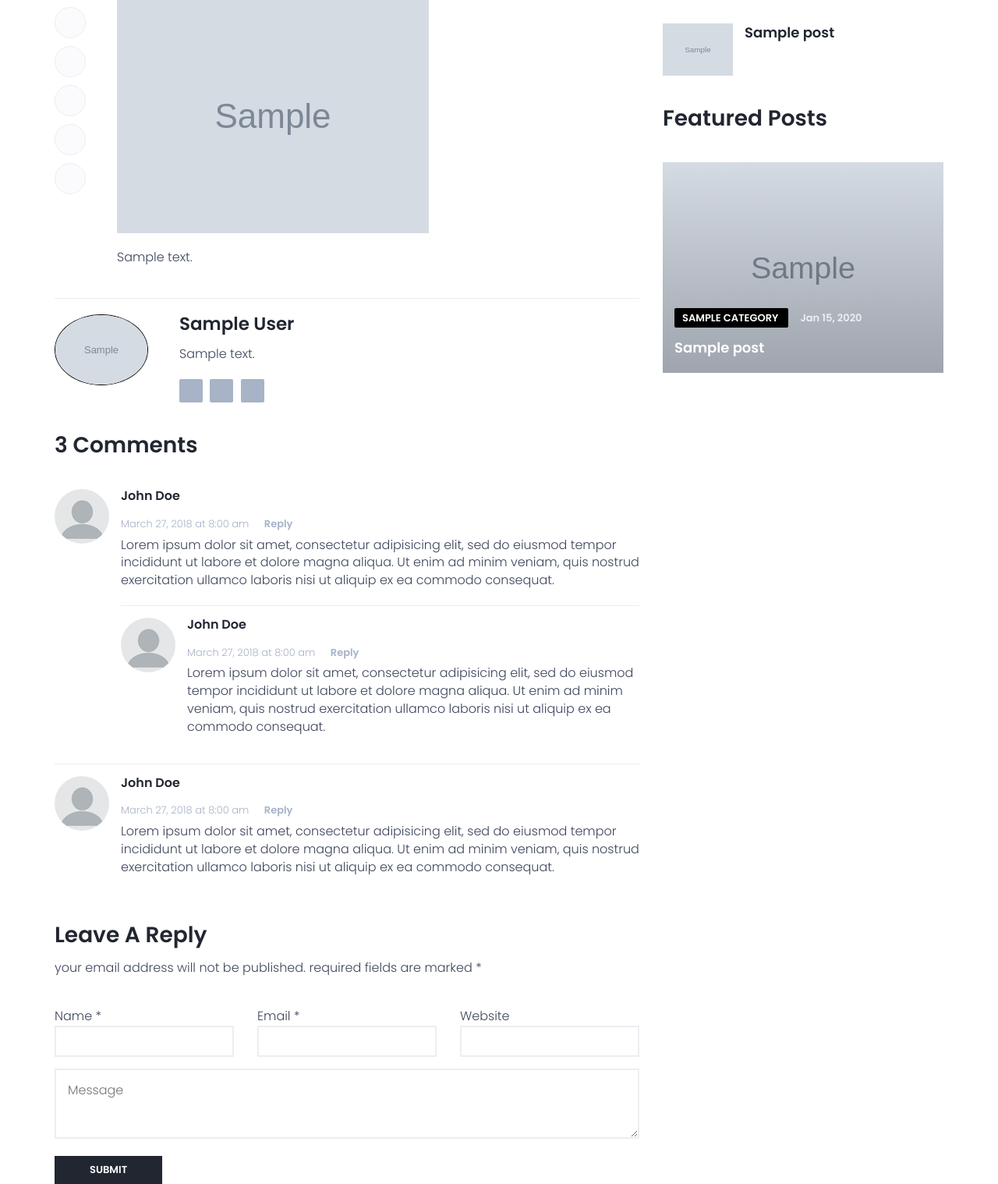
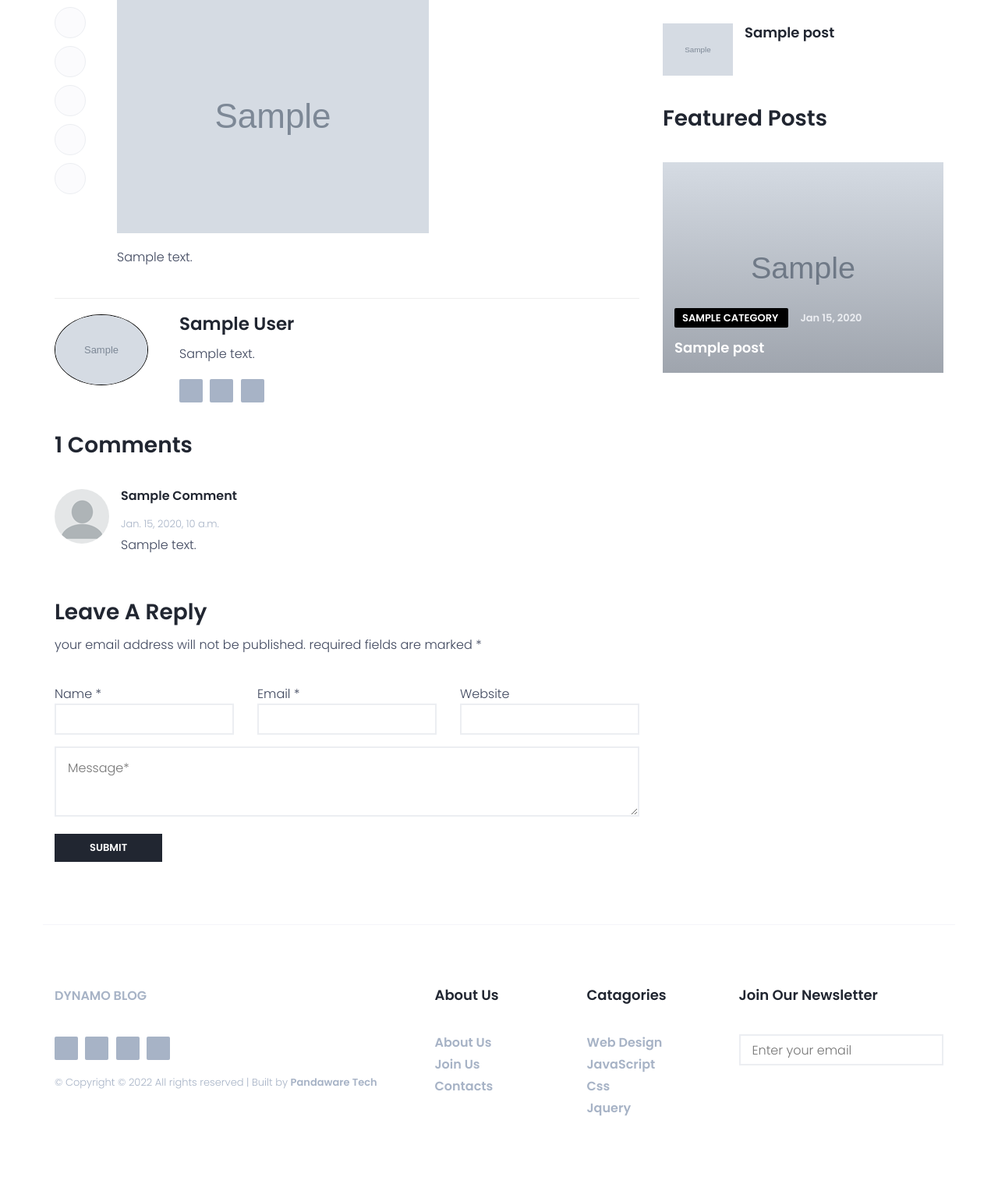
Before and after one commit to Pandaware-Tech/Dynamo-Blogger, a Django app: a page that uses dynamo_blogger/templates/blog/blog-post.html in a window 1280 px wide. Shown: the part 151-1669 px from the top of the page at 78% size. After the commit the page ends 1582 px from the top, so only its background shows below. Run offline with Django 4.2, Linux system fonts and the light colour scheme; tables that the repository leaves empty hold one stand-in row (values such as "Sample post"); grey boxes marked "Sample" are stand-in pictures; some libraries are stand-ins or nearby versions.

Commit message:
Comment feature works on blog post page

```diff
--- a/dynamo_blogger/templates/blog/blog-post.html
+++ b/dynamo_blogger/templates/blog/blog-post.html
@@ -62,26 +62,26 @@
 
 				<div class="section-row">
 					<div class="section-title">
-						<h2>3 Comments</h2>
+						<h2>{{ post.get_number_of_comments }} Comments</h2>
 					</div>
 					<div class="post-comments">
 
+						{% for comment in comments %}
 						<div class="media">
 							<div class="media-left">
 								<img class="media-object" src="{% static 'img/avatar.png' %}" alt="">
 							</div>
 							<div class="media-body">
 								<div class="media-heading">
-									<h4>John Doe</h4>
-									<span class="time">March 27, 2018 at 8:00 am</span>
-									<a href="#" class="reply">Reply</a>
+									<h4>{{ comment.name }}</h4>
+									<span class="time">{{ comment.date_created }}</span>
+									{% comment %} <a href="#" class="reply">Reply</a> {% endcomment %}
 								</div>
-								<p>Lorem ipsum dolor sit amet, consectetur adipisicing elit, sed do eiusmod tempor
-									incididunt ut labore et dolore magna aliqua. Ut enim ad minim veniam, quis
-									nostrud exercitation ullamco laboris nisi ut aliquip ex ea commodo consequat.
+								<p>
+									{{ comment.message }}
 								</p>
 
-								<div class="media">
+								{% comment %} <div class="media">
 									<div class="media-left">
 										<img class="media-object" src="{% static 'img/avatar.png' %}" alt="">
 									</div>
@@ -96,28 +96,11 @@
 											veniam, quis nostrud exercitation ullamco laboris nisi ut aliquip ex ea
 											commodo consequat.</p>
 									</div>
-								</div>
+								</div> {% endcomment %}
 
 							</div>
 						</div>
-
-
-						<div class="media">
-							<div class="media-left">
-								<img class="media-object" src="{% static 'img/avatar.png' %}" alt="">
-							</div>
-							<div class="media-body">
-								<div class="media-heading">
-									<h4>John Doe</h4>
-									<span class="time">March 27, 2018 at 8:00 am</span>
-									<a href="#" class="reply">Reply</a>
-								</div>
-								<p>Lorem ipsum dolor sit amet, consectetur adipisicing elit, sed do eiusmod tempor
-									incididunt ut labore et dolore magna aliqua. Ut enim ad minim veniam, quis
-									nostrud exercitation ullamco laboris nisi ut aliquip ex ea commodo consequat.
-								</p>
-							</div>
-						</div>
+						{% endfor %}
 
 					</div>
 				</div>
@@ -129,17 +112,19 @@
 						<p>your email address will not be published. required fields are marked *</p>
 					</div>
 					<form method="POST" action="{% url 'dynamo_blogger:blog__comment' post.slug %}" class="post-reply">
+						{% csrf_token %}
+
 						<div class="row">
 							<div class="col-md-4">
 								<div class="form-group">
 									<span>Name *</span>
-									<input class="input" type="text" name="name">
+									<input class="input" type="text" name="name" required>
 								</div>
 							</div>
 							<div class="col-md-4">
 								<div class="form-group">
 									<span>Email *</span>
-									<input class="input" type="email" name="email">
+									<input class="input" type="email" name="email" required>
 								</div>
 							</div>
 							<div class="col-md-4">
@@ -150,7 +135,7 @@
 							</div>
 							<div class="col-md-12">
 								<div class="form-group">
-									<textarea class="input" name="message" placeholder="Message"></textarea>
+									<textarea class="input" name="message" placeholder="Message*" required></textarea>
 								</div>
 								<button class="primary-button">Submit</button>
 							</div>
```
